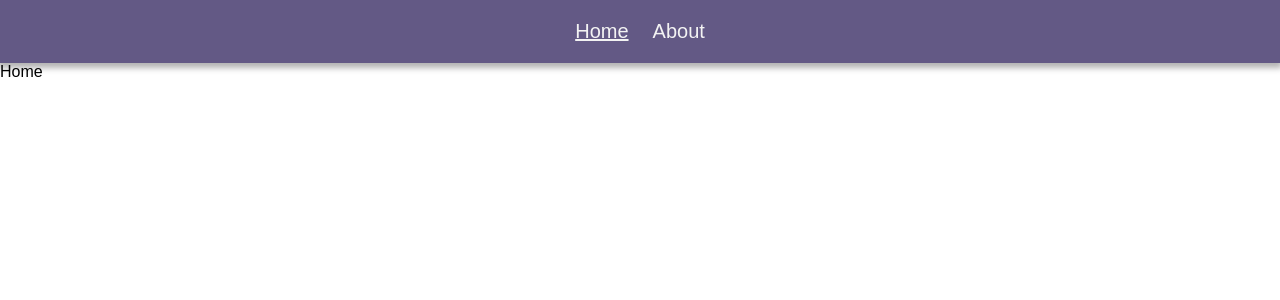
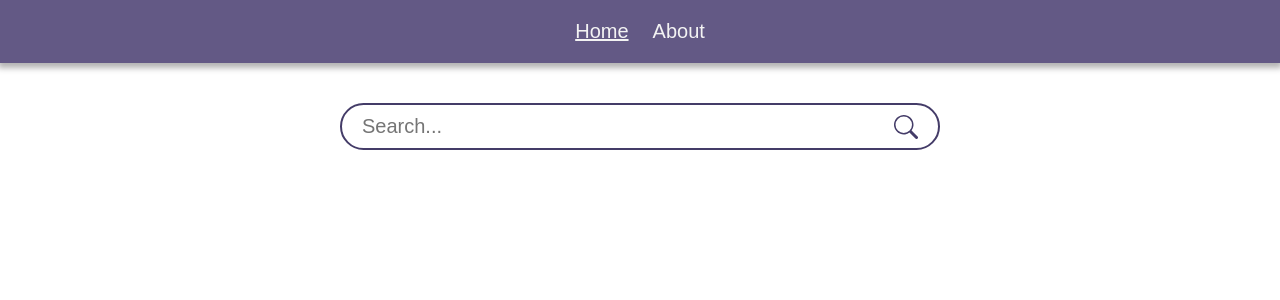
Before and after one commit to hel-sidoruk/rss-react, a React (Vite) app in the folder react-components/: page / in a window 1280 px wide. Shown: the top 300 px of the page. Built offline with nearby package versions, Linux system fonts and the light colour scheme.

Commit message:
feat: add searchbar component

```diff
--- /dev/null
+++ b/react-components/src/components/SearchBar.tsx
@@ -0,0 +1,20 @@
+import React, { Component } from 'react';
+
+export default class SearchBar extends Component {
+  render() {
+    return (
+      <div className="searchbar">
+        <input className="searchbar__input" placeholder="Search..." />
+        <svg
+          xmlns="http://www.w3.org/2000/svg"
+          className="searchbar__icon"
+          width="16"
+          height="16"
+          viewBox="0 0 16 16"
+        >
+          <path d="M11.742 10.344a6.5 6.5 0 1 0-1.397 1.398h-.001c.03.04.062.078.098.115l3.85 3.85a1 1 0 0 0 1.415-1.414l-3.85-3.85a1.007 1.007 0 0 0-.115-.1zM12 6.5a5.5 5.5 0 1 1-11 0 5.5 5.5 0 0 1 11 0z" />
+        </svg>
+      </div>
+    );
+  }
+}
--- a/react-components/src/pages/Home.tsx
+++ b/react-components/src/pages/Home.tsx
@@ -1,7 +1,14 @@
 import React, { Component } from 'react';
+import SearchBar from '../components/SearchBar';
 
 export default class Home extends Component {
   render() {
-    return <div>Home</div>;
+    return (
+      <div className="home">
+        <div className="container">
+          <SearchBar />
+        </div>
+      </div>
+    );
   }
 }
--- /dev/null
+++ b/react-components/src/scss/home.scss
@@ -0,0 +1,8 @@
+.home {
+  padding: 40px 0;
+  .container {
+    display: flex;
+    flex-direction: column;
+    align-items: center;
+  }
+}
--- /dev/null
+++ b/react-components/src/scss/searchbar.scss
@@ -0,0 +1,20 @@
+.searchbar {
+  display: flex;
+  align-items: center;
+  border: 2px solid #443C68;
+  border-radius: 26px;
+  padding: 0 20px;
+  max-width: 600px;
+  width: 100%;
+  &__input {
+    flex-grow: 1;
+    font-size: 20px;
+    padding: 10px 10px 10px 0;
+    outline: none;
+  }
+  &__icon {
+    width: 24px;
+    height: 24px;
+    fill: #443C68;
+  }
+}
--- a/react-components/src/style.scss
+++ b/react-components/src/style.scss
@@ -1,2 +1,4 @@
 @import './scss/settings';
 @import './scss/header';
+@import './scss/home';
+@import './scss/searchbar';
```
